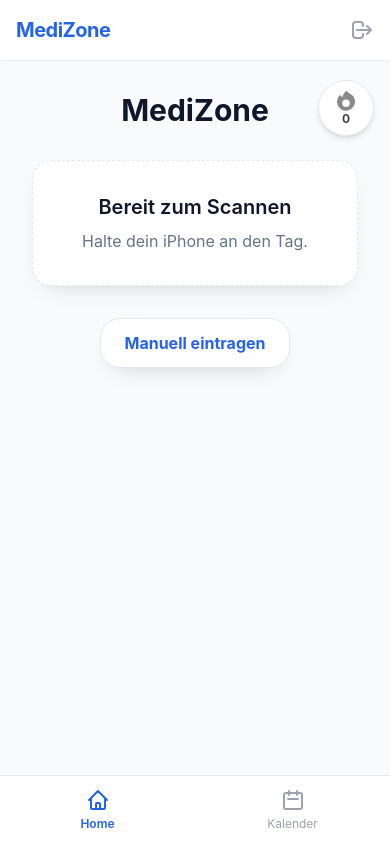
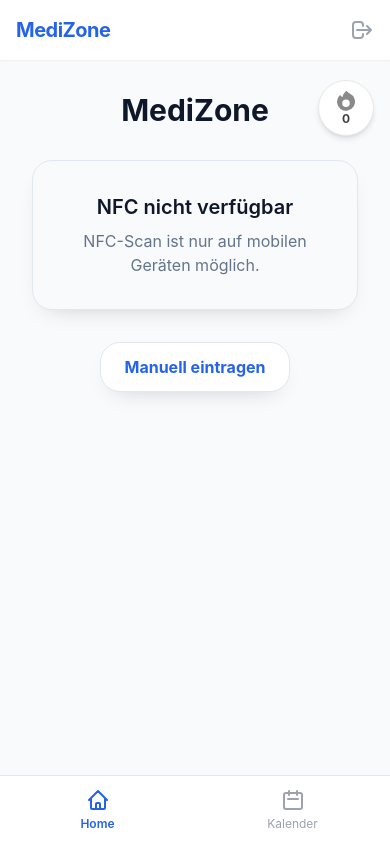
Before and after one commit to pascal-03-12/MediZone, a Vue app: page / in a window 390 px wide. Built offline with nearby package versions, Linux system fonts and the light colour scheme; no server answers; the database is empty; sample sign-in values are in the browser's storage.

Commit message:
fix: NFC Scan Option wird nur auf Mobilen Geräten angezeigt, Letztes gescanntes Element gefixxt, Testfälle definiert

```diff
--- a/src/stores/medication.ts
+++ b/src/stores/medication.ts
@@ -55,6 +55,9 @@ export const useMedicationStore = defineStore('medication', () => {
   const fetchLastScanned = async () => {
     const authStore = useAuthStore();
     if (!authStore.user?.uid) return;
+
+    // Explizit zurücksetzen - wichtig für neue Registrierungen
+    lastScannedMedication.value = null;
 
     try {
       const userRef = doc(db, 'users', authStore.user.uid);
--- a/src/views/HomeView.vue
+++ b/src/views/HomeView.vue
@@ -3,7 +3,7 @@ import { useNFC } from '../composables/useNFC';
 // DailyOverview Import ENTFERNT
 import { useMedicationStore } from '../stores/medication';
 import { storeToRefs } from 'pinia';
-import { onMounted, ref } from 'vue';
+import { onMounted, ref, computed } from 'vue';
 import { useRouter } from 'vue-router';
 import ManualIntakeDialog from '../components/ManualIntakeDialog.vue';
 
@@ -13,6 +13,11 @@ const { lastScannedMedication } = storeToRefs(store);
 const router = useRouter();
 
 const showManualDialog = ref(false);
+
+// iOS Detection - zeige passiven Scan Hinweis nur auf iOS
+const isIOS = computed(() => {
+  return /iPad|iPhone|iPod/.test(navigator.userAgent);
+});
 
 onMounted(() => {
   store.fetchLastScanned();
@@ -60,10 +65,17 @@ const openLastScanned = () => {
         <p v-if="error" class="text-danger mt-4">{{ error }}</p>
       </div>
 
-      <div v-else class="passive-scan">
+      <div v-else-if="isIOS" class="passive-scan">
         <div class="bg-white p-8 rounded-2xl border border-dashed border-borderSoft mt-8 shadow-soft">
           <h3 class="text-xl font-semibold text-textMain mb-2">Bereit zum Scannen</h3>
           <p class="text-textMuted">Halte dein iPhone an den Tag.</p>
+        </div>
+      </div>
+
+      <div v-else class="desktop-info">
+        <div class="bg-surface p-8 rounded-2xl border border-borderSoft mt-8 shadow-soft">
+          <h3 class="text-xl font-semibold text-textMain mb-2">NFC nicht verfügbar</h3>
+          <p class="text-textMuted">NFC-Scan ist nur auf mobilen Geräten möglich.</p>
         </div>
       </div>
 
```
Also changed, not shown: tests/manual/manual_test_cases.md (added, +40 -0 lines).
